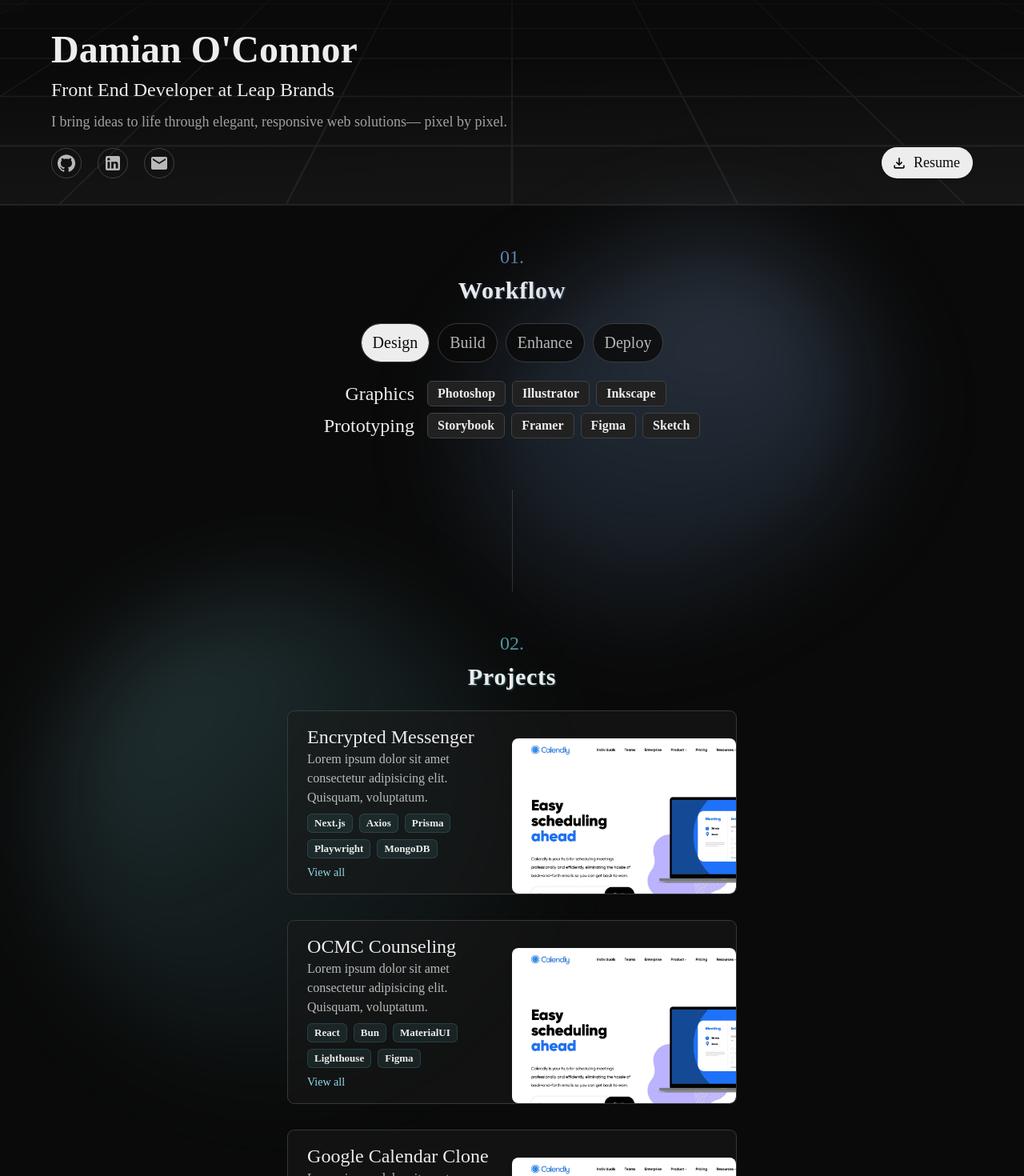
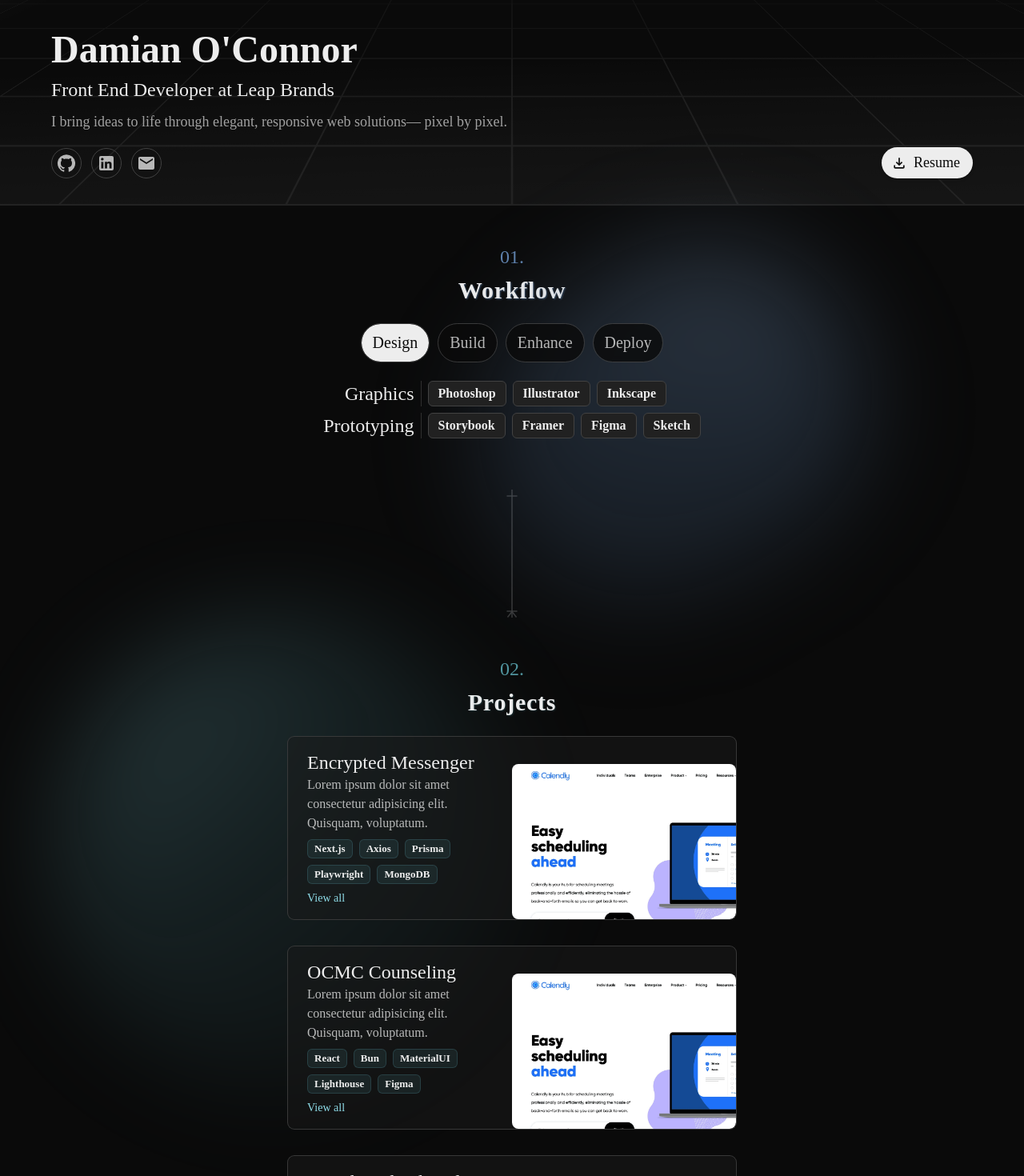
Before and after one commit to damianoconnor04/portfolio, a Next.js app: page / in a window 1280 px wide. Shown: the top 1470 px of the page at 80% size. Built offline with nearby package versions, Linux system fonts and the light colour scheme.

Commit message:
feat: animated ER dividers (janky needs revision)

```diff
--- a/app/App.tsx
+++ b/app/App.tsx
@@ -12,6 +12,7 @@ import Navigation from './components/global/navigation/Navigation';
 import Contact from './components/sections/contact/Contact';
 import Footer from './components/sections/footer/Footer';
 import { useIsMobile } from '@/hooks/useIsMobile';
+import OneToMany from '@/app/components/global/OneToManyConnector';
 
 const App = () => {
   const { isMobile, isTablet, isDesktop, isLargeDesktop } = useIsMobile();
@@ -36,9 +37,9 @@ const App = () => {
         }}>
         <Navigation />
         <Skills />
-        <Divider orientation='vertical' sx={{ height: '8rem' }} />
+        <OneToMany />
         <Projects />
-        <Divider orientation='vertical' sx={{ height: '8rem' }} />
+        <OneToMany flipped />
         <Contact />
         <Footer />
       </Container>
--- a/app/components/global/CustomIconButton.tsx
+++ b/app/components/global/CustomIconButton.tsx
@@ -3,10 +3,15 @@ import React from 'react'
 import Button from '@mui/material/Button'
 import { alpha } from '@mui/material'
 
-type CustomIconButtonProps = { children: React.ReactNode, ariaLabel: string }
-const CustomIconButton: React.FC<CustomIconButtonProps> = ({ children, ariaLabel }) => {
+interface CustomIconButtonProps {
+  children: React.ReactNode,
+  ariaLabel: string,
+  href?: string,
+  target?: string,
+}
+const CustomIconButton: React.FC<CustomIconButtonProps> = ({ children, ariaLabel, href, target }) => {
   return (
-    <Button aria-label={ariaLabel} sx={{ color: (theme) => theme.palette.text.secondary, zIndex: 1, minWidth: 0, p: 0.75, borderRadius: '100px', border: '1px solid', borderColor: (theme) => theme.palette.grey[800], '&:hover': { backgroundColor: (theme) => alpha(theme.palette.text.primary, theme.palette.action.hoverOpacity) + '!important' }, }}>
+    <Button href={href ? href : ''} target={target ? target : ''} aria-label={ariaLabel} sx={{ color: (theme) => theme.palette.text.secondary, zIndex: 1, minWidth: 0, p: 0.75, borderRadius: '100px', border: '1px solid', borderColor: (theme) => theme.palette.grey[800], '&:hover': { backgroundColor: (theme) => alpha(theme.palette.text.primary, theme.palette.action.hoverOpacity) + '!important' }, }}>
       {React.cloneElement(children as React.ReactElement, {
         sx: { fontSize: '1.5rem' },
       })}
--- /dev/null
+++ b/app/components/global/OneToManyConnector.tsx
@@ -0,0 +1,182 @@
+import React from "react";
+import { animated, useSpring } from "@react-spring/web";
+
+type OneToManyProps = { flipped?: boolean }
+const OneToMany: React.FC<OneToManyProps> = ({ flipped }) => {
+
+  const color = 'rgba(143, 221, 233, 0.75)'
+
+  // highlight node animations
+  const mainProps = useSpring({
+    // from top of center line to bottom of center line
+    from: { y: 0 },
+    to: { y: 160 },
+    config: { duration: 750 },
+    reset: true,
+    delay: 500,
+  });
+
+  const topLeftProps = useSpring({
+    // from left end of line (one) to center of main line
+    from: { x: 0, opacity: 1 },
+    to: { x: 8.5, opacity: 0 },
+    config: { duration: 200 },
+    reset: true,
+    delay: 400, // 500 delay - 100 (top to horiz line)
+  });
+
+  const topRightProps = useSpring({
+    // from right end of line (one) to center of main line
+    from: { x: 18, opacity: 1 },
+    to: { x: 8.5, opacity: 0 }, // 14 (svg width) + 3.5 (rect width) + .5 (no idea why), hide on mount
+    config: { duration: 200 },
+    reset: true,
+    delay: 400,
+  });
+
+  const bottomLeftProps = useSpring({
+    // from center of main line to left end of line (one or many)
+    from: { x: 8.5, opacity: 1 },
+    to: { x: 0, opacity: 0 },
+    config: { duration: 250 },
+    reset: true,
+    delay: 1175, // 500 delay + 675 main node approaching bottom line (90%)
+  });
+
+  const bottomRightProps = useSpring({
+    // from center of main line to right end of line (one or many)
+    from: { x: 8.5, opacity: 1 },
+    to: { x: 18, opacity: 0 },
+    config: { duration: 250 },
+    reset: true,
+    delay: 1175,
+  });
+
+  const bottomLeftAngledProps = useSpring({
+    // from center of main line to left end of angled line (many)
+    from: {x: 8.5, y: 152, opacity: 1},
+    to: {x: 0, y: 160, opacity: 0},
+    config: { duration: 250 },
+    reset: true,
+    delay: 1250, // 500 delay + 675 main node approaching bottom line (90%) + 75 (delay between horiz & angled)
+  });
+
+  const bottomRightAngledProps = useSpring({
+    // from center of main line to right end of angled line (many)
+    from: {x: 8.5, y: 152, opacity: 1},
+    to: {x: 18, y: 160, opacity: 0},
+    config: { duration: 250 },
+    reset: true,
+    delay: 1250,
+  });
+
+  return (
+    <svg
+      width="14"
+      height="160"
+      viewBox="0 0 14 160"
+      fill="none"
+      xmlns="http://www.w3.org/2000/svg"
+      style={{ transform:
+        flipped !== undefined
+          ? flipped
+            ? 'rotate(180deg)'
+            : 'none'
+          : 'none'
+        }}
+    >
+      <line x1="7" x2="7" y2="160" stroke="#3f3f3fE6" stroke-width="1.5" />
+      <line x1="0.5" y1="8" x2="13.5" y2="8" stroke="#3f3f3fE6" stroke-width="1.5" />
+      <line x1="0.5" y1="152" x2="13.5" y2="152" stroke="#3f3f3fE6" stroke-width="1.5" />
+      <path d="M7 152.5L4.25 156L1.5 159.5" stroke="#3f3f3fE6" stroke-width="1.5" />
+      <path d="M7 152.5L9.75 156L12.5 159.5" stroke="#3f3f3fE6" stroke-width="1.5" />
+
+      {/* main highlight node */}
+      <animated.rect
+        y={mainProps.y.to(y => y)}
+        x='50%'
+        width='0.75'
+        height='7'
+        style={{ opacity: mainProps.y.to(y => (y === 160 ? 0 : 1)) }} //opacity 0 at anim end
+        transform="translate(-0.375, -7)" // center rect
+        fill={color}
+      />
+
+      {/* top left highlight node */}
+      <animated.rect
+        opacity={topLeftProps.opacity.to(o => o)}
+        x={topLeftProps.x.to(x => x)}
+        y='8' // top of 'one' line (one side)
+        width='3.5'
+        height='0.75'
+        style={{ opacity: topLeftProps.x.to(x => (x === 8.5 ? 0 : 1)) }} //opacity 0 at anim start
+        transform="translate(-3.5, -0.375)"
+        fill={color}
+      />
+
+      {/* top right highlight node */}
+      <animated.rect
+        opacity={topRightProps.opacity.to(o => o)}
+        x={topRightProps.x.to(x => x)}
+        y='8'
+        width='3.5'
+        height='0.75'
+        style={{ opacity: topRightProps.x.to(x => (x === 8.5 ? 0 : 1)) }}
+        transform="translate(-3.5, -0.375)"
+        fill={color}
+      />
+
+      {/* bottom left highlight node */}
+      <animated.rect
+        opacity={bottomLeftProps.opacity.to(o => o)}
+        x={bottomLeftProps.x.to(x => x)}
+        y='152' // top of 'one' line (many side)
+        width='3.5'
+        height='0.75'
+        style={{ opacity: bottomLeftProps.x.to(x => (x === 8.5 ? 0 : 1)) }}
+        transform="translate(-3.5, -0.375)"
+        fill={color}
+      />
+
+      {/* bottom right highlight node */}
+      <animated.rect
+        opacity={bottomRightProps.opacity.to(o => o)}
+        x={bottomRightProps.x.to(x => x)}
+        y='152'
+        width='3.5'
+        height='0.75'
+        style={{ opacity: bottomRightProps.x.to(x => (x === 8.5 ? 0 : 1)) }}
+        transform="translate(-3.5, -0.375)"
+        fill={color}
+      />
+
+      {/* bottom left angled highlight node */}
+      <animated.rect
+        opacity={bottomLeftAngledProps.opacity.to(o => o)}
+        x={bottomLeftAngledProps.x.to(x => x)}
+        y={bottomLeftAngledProps.y.to(y => y)}
+        width='3.5'
+        height='0.75'
+        style={{ opacity: bottomLeftAngledProps.x.to(x => (x === 8.5 ? 0 : 1)) }}
+        transform="translate(-3.5, -0.375)"
+        fill={color}
+      />
+
+      {/* bottom right angled highlight node */}
+      <animated.rect
+        opacity={bottomRightAngledProps.opacity.to(o => o)}
+        x={bottomRightAngledProps.x.to(x => x)}
+        y={bottomRightAngledProps.y.to(y => y)}
+        width='3.5'
+        height='0.75'
+        style={{ opacity: bottomRightAngledProps.x.to(x => (x === 8.5 ? 0 : 1)) }}
+        transform="translate(-3.5, -0.375)"
+        fill={color}
+      />
+
+    </svg>
+  );
+}
+
+
+export default OneToMany;
--- a/app/components/sections/contact/Contact.tsx
+++ b/app/components/sections/contact/Contact.tsx
@@ -36,7 +36,7 @@ const Contact = () => {
             variant='h3'
             sx={{
               textAlign: 'center',
-              textShadow: `1px 1px 2px ${alpha(theme.palette.info.dark, 0.8)}`,
+              textShadow: `1px 1px 2px ${alpha(theme.palette.info.dark, 0.25)}`,
               color: theme.palette.text.primary,
             }}>
             Get in touch.
--- a/app/components/sections/header/Header.tsx
+++ b/app/components/sections/header/Header.tsx
@@ -47,13 +47,13 @@ const Header = () => {
             <Typography variant='h1'>Damian O&apos;Connor</Typography>
           </Stack>
           <Typography component='h2' variant='h4' sx={{ mt: -1, textWrap: 'pretty', zIndex: 1 }}>Front End Developer at Leap Brands</Typography>
-          <Typography variant='body2' sx={{ textWrap: 'pretty', zIndex: 1, cursor: 'default', mt: -0.5 }}>I bring ideas to life through elegant, responsive web solutions&#8212; pixel by pixel.</Typography>
+          <Typography variant='body2' sx={{ textWrap: 'pretty', zIndex: 1, mt: -0.5 }}>I bring ideas to life through elegant, responsive web solutions&#8212; pixel by pixel.</Typography>
         </Stack>
         <Stack direction='row' justifyContent='space-between' alignItems='center' sx={{ pb: isTablet ? 1 : 2, }}>
-          <Stack direction='row' gap={2.5}>
-            <CustomIconButton ariaLabel='Damian O&apos;Connor GitHub Profile'><GitHub /></CustomIconButton>
-            <CustomIconButton ariaLabel='Damian O&apos;Connor LinkedIn Profile'><LinkedIn /></CustomIconButton>
-            <CustomIconButton ariaLabel='Damian O&apos;Connor Email Address'><Email /></CustomIconButton>
+          <Stack direction='row' gap={1.5}>
+            <CustomIconButton target='_blank' href='https://github.com/damianoconnor04' ariaLabel='Damian O&apos;Connor GitHub Profile'><GitHub /></CustomIconButton>
+            <CustomIconButton target='_blank' href='/' ariaLabel='Damian O&apos;Connor LinkedIn Profile'><LinkedIn /></CustomIconButton>
+            <CustomIconButton href='mailto:damianoconnor04@gmail.com' ariaLabel='Damian O&apos;Connor Email Address'><Email /></CustomIconButton>
           </Stack>
           {!isTablet && <CustomButton icon={<FileDownloadOutlined />}>Resume</CustomButton>}
         </Stack>
--- a/app/components/sections/projects/Projects.tsx
+++ b/app/components/sections/projects/Projects.tsx
@@ -35,7 +35,7 @@ const Projects = () => {
             sx={{
               textAlign: 'center',
               cursor: 'default',
-              textShadow: `1px 1px 2px ${alpha(theme.palette.primary.dark, 0.6)}`,
+              textShadow: `1px 1px 2px ${alpha(theme.palette.primary.dark, 0.25)}`,
               color: theme.palette.text.primary,
             }}
           >
--- a/app/components/sections/projects/ProjectsMap.tsx
+++ b/app/components/sections/projects/ProjectsMap.tsx
@@ -26,14 +26,17 @@ const ProjectsMap = () => {
     )
   );
 
-  const { isMobile, isTablet } = useIsMobile();
+  const { isTablet } = useIsMobile();
 
   return (
-    <Stack gap={4}>
+    <Stack
+      gap={4}
+      mx='auto'
+      maxWidth='640px'
+    >
       {Object.entries(projectsContent).map(([projectName, tags]) => (
         <Container
           disableGutters={isTablet}
-          maxWidth={isTablet ? 'xs' : 'md'}
           key={projectName}
           sx={{
             maxHeight: showAllTags ? '1000px' : '0px',
@@ -52,7 +55,7 @@ const ProjectsMap = () => {
             overflow: 'hidden',
             position: 'relative',
             zIndex: 0,
-            width: 'fit-content',
+            width: '100%',
             '::after': {
               content: '""',
               position: 'absolute',
@@ -112,7 +115,13 @@ const ProjectsMap = () => {
               </Box>
             )}
             {isTablet && <Divider />}
-            <Box sx={{ p: isTablet ? 2 : 0, backgroundColor: isTablet ? (theme) => alpha(theme.palette.grey[800], 0.25) : 'initial' }}>
+            <Box
+              sx={{
+                p: isTablet ? 2 : 0,
+                backgroundColor: isTablet
+                  ? (theme) => alpha(theme.palette.grey[800], 0.25)
+                  : 'initial',
+              }}>
               <Typography variant='h4' width='100%'>
                 {projectName}
               </Typography>
@@ -121,7 +130,6 @@ const ProjectsMap = () => {
                 width='100%'
                 sx={{
                   color: (theme) => theme.palette.text.secondary,
-                  cursor: 'default',
                 }}>
                 Lorem ipsum dolor sit amet consectetur adipisicing elit.
                 Quisquam, voluptatum.
@@ -155,7 +163,7 @@ const ProjectsMap = () => {
               </Box>
               <CustomLinkButton
                 ariaLabel={`View all tags for ${projectName} project`}
-                typographySx={{ mt: 1, }}
+                typographySx={{ mt: 1 }}
                 onClick={() => {
                   setShowAllTags((prevState) => ({
                     ...prevState,
--- a/app/components/sections/skills/SkillsMap.tsx
+++ b/app/components/sections/skills/SkillsMap.tsx
@@ -22,7 +22,7 @@ const SkillsMap: React.FC<SkillsMapProps> = ({ activeSkill }) => {
       sx={{
         display: 'grid',
         gridTemplateColumns: isMobile ? '1fr' : 'auto auto 1fr',
-        gap: 1,
+        gap: isMobile ? 0.5 : 1,
         mt: -2,
       }}>
       {categories.map(({ category, tools }) => (
@@ -37,18 +37,19 @@ const SkillsMap: React.FC<SkillsMapProps> = ({ activeSkill }) => {
             <Typography variant='h4'>{category}</Typography>
           </Box>
 
-          {/* {isMobile && <Divider orientation='horizontal' sx={{ width: '100%' }} />}
           {!isMobile &&
             <Box sx={{ gridColumn: '2 / span 1', display: 'flex', alignItems: 'center' }}>
               <Divider orientation='vertical' flexItem />
             </Box>
-          } */}
+          }
 
           <Box
             sx={{
               gridColumn: isMobile ? '1 / span 1' : '3 / span 1',
               display: 'flex',
               flexWrap: 'wrap',
+              maxWidth: isMobile ? '350px' : '100%',
+              mx: isMobile ? 'auto' : 'initial',
               justifyContent: isMobile ? 'center' : 'initial',
               gap: 1,
             }}>
--- a/lib/theme.tsx
+++ b/lib/theme.tsx
@@ -117,7 +117,6 @@ const theme = createTheme({
         lineHeight: '2rem',
       },
       fontWeight: 500,
-      cursor: 'default',
     },
     h5: {
       color: color['white'],
@@ -128,14 +127,12 @@ const theme = createTheme({
         lineHeight: '1.75rem',
       },
       fontWeight: 500,
-      cursor: 'default',
     },
     h6: {
       color: color['white'],
       fontSize: '1rem',
       lineHeight: '1.5rem',
       fontWeight: 500,
-      cursor: 'default',
     },
     // button
     button: {
--- a/package.json
+++ b/package.json
@@ -13,6 +13,7 @@
     "@emotion/styled": "^11.11.0",
     "@mui/icons-material": "^5.15.4",
     "@mui/material": "^5.15.4",
+    "@react-spring/web": "^9.7.3",
     "next": "14.0.4",
     "react": "^18",
     "react-dom": "^18"
```
Also changed, not shown: 1 other file (tests, documents, lock files or other folders).
